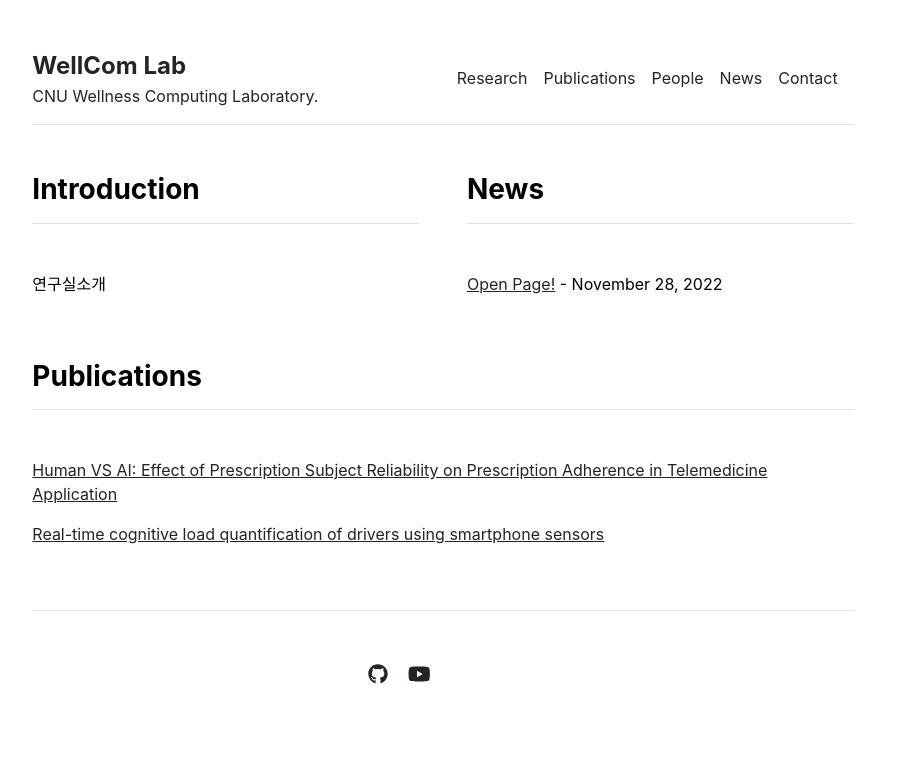
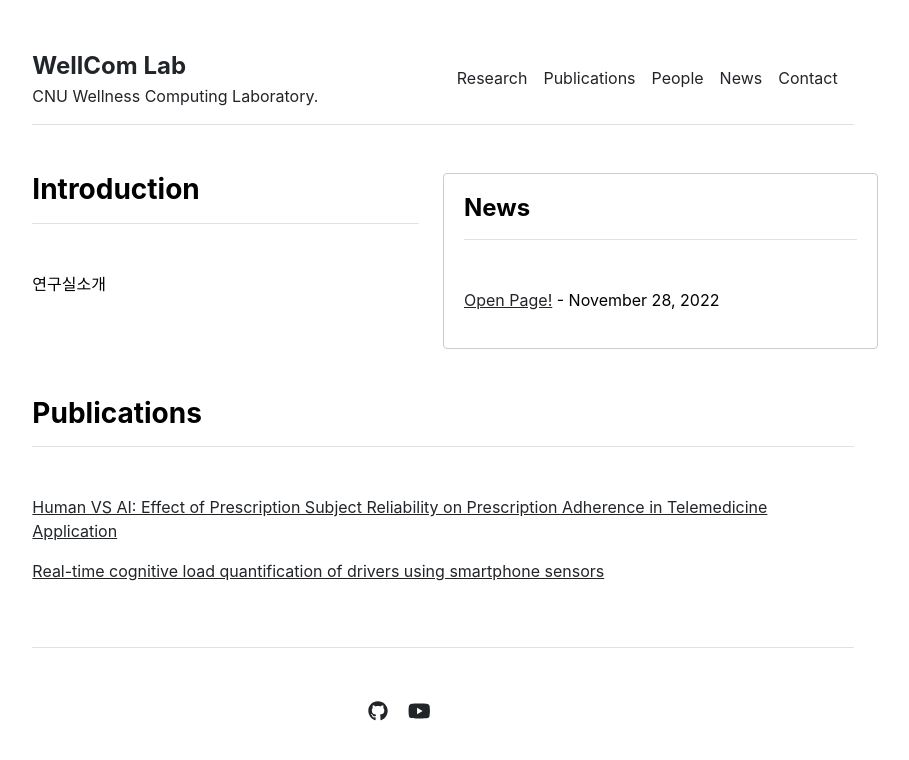
Before and after one commit to CNU-Wellness-Computing-Lab/site, a Jekyll site: the page built from index.md, in a window 1280 px wide. Shown: the top 760 px of the page, without its empty margins (197-1106 px from the left). Built offline with Jekyll 4.4.1, drawn with Linux system fonts in a browser that asks for light colours.

Commit message:
메인화면 news 테두리추가, publication 목록리스트 보여지는 내용 수정

```diff
--- a/_includes/publications.html
+++ b/_includes/publications.html
@@ -7,8 +7,9 @@
       {% endfor %}
     {% else %}
       {% for item in site.data.publications.index %}
-        <p># <a href="{{ item.url }}" target="_blank">{{ item.name }}</a></p>
-        <p>{{ item.author }} - {{item.date}}</p>
+        <p>○ <a href="{{ item.url }}" target="_blank">{{ item.name }}</a> ({{item.date}})</p>
+        <p>Authors: {{ item.author }}</p></p>
+  </br>
       {% endfor %}
     {% endif %}
   </div>
--- a/_layouts/home.html
+++ b/_layouts/home.html
@@ -7,9 +7,9 @@ layout: default
     <h3 class="fw-bold border-bottom pb-3 mb-5">Introduction</h3>
     {{ content }}
   </div>
-  <div class="col-md-6">
+  <div class="col-md-6 intro-box">
     <!-- <img src="{{ site.github.url }}/assets/img/home.jpg" alt="Home" width="100%"> -->
-    <h3 class="fw-bold border-bottom pb-3 mb-5">News</h3>
+    <h4 class="fw-bold border-bottom pb-3 mb-5">News</h4>
 <!--5개만-->
     {% for post in site.posts limit:5 %}
       <p><a href="{{ site.github.url }}/{{ post.url }}">{{ post.title }}</a> - {{ post.date | date: "%B %-d, %Y" }}</p>
--- a/_sass/main.scss
+++ b/_sass/main.scss
@@ -12,3 +12,9 @@ body {
 body a {
   color: $linkColor
 }
+
+.intro-box {
+  border: 1px solid #ccc;
+  padding: 20px;
+  border-radius: 4px;
+}
```
Also changed, not shown: 5 other files.
